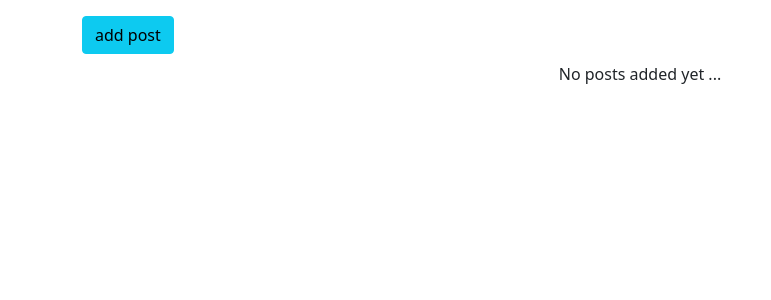
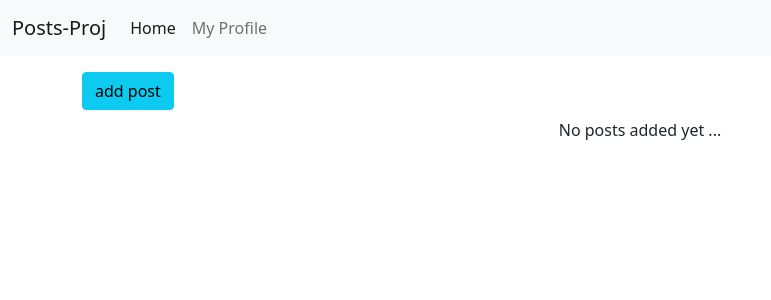
Before and after one commit to NickAguilar93/NAD_A04, a Django app: page / in a window 1280 px wide. Shown: the top 300 px of the page, without its empty margins (0-771 px from the left). Run offline with Django 5.2, Linux system fonts and the light colour scheme; the visitor is signed in with stand-in values (Sample User, id 1); data that the repository does not hold is empty; some libraries are stand-ins or nearby versions.

Commit message:
final touches

```diff
--- a/dj_ajax/src/posts/templates/posts/main.html
+++ b/dj_ajax/src/posts/templates/posts/main.html
@@ -20,7 +20,7 @@ Posts
                     <button type="button" class="btn-close add-modal-close" data-bs-dismiss="modal" aria-label="Close"></button>
                 </div>
                 <div class="modal-body">
-                    <form id="post-form">
+                    <form id="post-form" autocomplete="off">
                         {% csrf_token %}
                         {{ form|crispy }}
                         <div class="modal-footer">
--- a/dj_ajax/src/posts/utils.py
+++ b/dj_ajax/src/posts/utils.py
@@ -1,6 +1,7 @@
 from .models import Post
 from profiles.models import Profile
 from django.http import HttpResponse
+from django.shortcuts import redirect
 
 def action_permission(func):
     def wrapper(request, **kwargs):
@@ -12,6 +13,6 @@ def action_permission(func):
             return func(request, **kwargs)
         else:
             print("No")
-            return HttpResponse('Access denied = you need to be the author of the post in order to delete it')
+            return redirect('posts:main-board')
 
     return wrapper
--- a/dj_ajax/src/posts/views.py
+++ b/dj_ajax/src/posts/views.py
@@ -5,6 +5,7 @@ from .forms import PostForm
 from profiles.models import Profile
 from .utils import action_permission
 from django.contrib.auth.decorators import login_required
+from django.shortcuts import redirect
 
 # Create your views here.
 @login_required
@@ -65,16 +66,17 @@ def load_post_data_view(request, num_posts):
 
 @login_required
 def post_detail_data_view(request, pk):
-    obj = Post.objects.get(pk=pk)
-    data= {
-        'id': obj.id,
-        'title': obj.title,
-        'body': obj.body,
-        'author': obj.author.user.username,
-        'logged_in': request.user.username,
-    }
-    return JsonResponse({'data': data});
-
+    if request.headers.get('X-Requested-With') == 'XMLHttpRequest':
+        obj = Post.objects.get(pk=pk)
+        data= {
+            'id': obj.id,
+            'title': obj.title,
+            'body': obj.body,
+            'author': obj.author.user.username,
+            'logged_in': request.user.username,
+        }
+        return JsonResponse({'data': data});
+    return redirect('posts:main-board')
 @login_required
 def like_unlike_post(request):
     if request.headers.get('X-Requested-With') == 'XMLHttpRequest':
@@ -87,6 +89,7 @@ def like_unlike_post(request):
             liked = True
             obj.liked.add(request.user)
         return JsonResponse({'liked': liked, 'count': obj.like_count})
+    return redirect('posts:main-board')
 
 @login_required
 @action_permission
@@ -101,7 +104,8 @@ def update_post(request, pk):
         return JsonResponse({
             'title': new_title,
             'body': new_body
-    });
+        });
+    return redirect('posts:main-board')
 
 @login_required
 @action_permission
@@ -110,7 +114,7 @@ def delete_post(request, pk):
     if request.headers.get('X-Requested-With') == 'XMLHttpRequest':
         obj.delete();
         return JsonResponse({'msg': "some message"});
-    return JsonResponse({'msg': "access denied - ajax only"});
+    return redirect('posts:main-board')
 
 @login_required
 def image_upload_view(request):
--- a/dj_ajax/src/templates/base.html
+++ b/dj_ajax/src/templates/base.html
@@ -30,7 +30,7 @@
   </head>
   <body>
     {% include "navbar.html" %}
-    <div class="container mt-3">
+    <div class="container mt-3 mb-3">
         {% block content %}
         {% endblock content %}
     </div>
--- a/dj_ajax/src/templates/navbar.html
+++ b/dj_ajax/src/templates/navbar.html
@@ -0,0 +1,21 @@
+{% url 'posts:main-board' as path_to_home %}
+{% url 'profiles:my-profile' as path_to_my_profile %}
+
+<nav class="navbar navbar-expand-lg navbar-light bg-light">
+    <div class="container-fluid">
+        <a class="navbar-brand" href="{{ path_to_home }}">Posts-Proj</a>
+        <button class="navbar-toggler" type="button" data-bs-toggle="collapse" data-bs-target="#navbarNav" aria-controls="navbarNav" aria-expanded="false" aria-label="Toggle navigation">
+            <span class="navbar-toggler-icon"></span>
+        </button>
+        <div class="collapse navbar-collapse" id="navbarNav">
+            <ul class="navbar-nav">
+                <li class="nav-item">
+                    <a class="nav-link {% if request.path == path_to_home %}active{% endif %}" href="{{ path_to_home }}">Home</a>
+                </li>
+                <li class="nav-item">
+                    <a class="nav-link {% if request.path == path_to_my_profile %}active{% endif %}" href="{{ path_to_my_profile }}">My Profile</a>
+                </li>
+            </ul>
+        </div>
+    </div>
+</nav>
```
